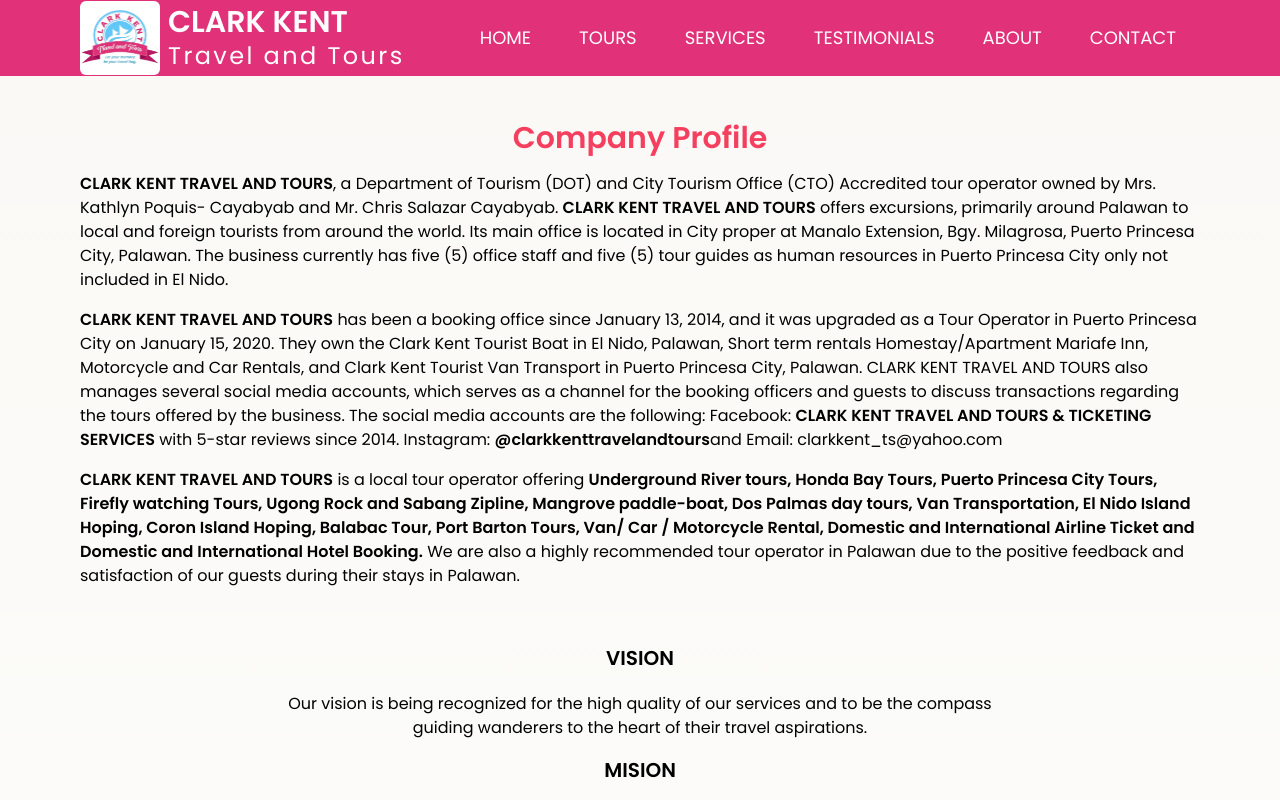
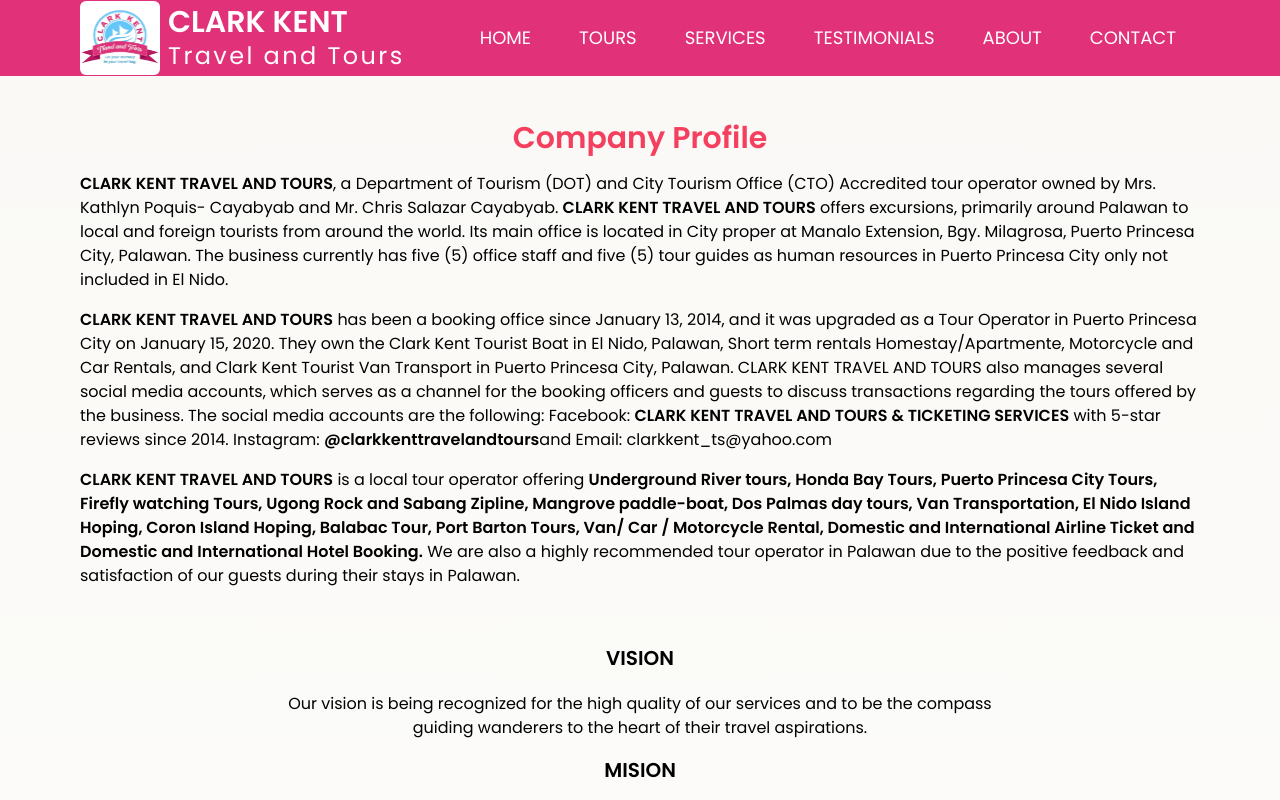
Before and after one commit to firemelon96/clark-kent-travel, a Next.js app: page /about in a window 1280 px wide. Shown: the top 800 px of the page. Built offline with nearby package versions, Linux system fonts and the light colour scheme.

Commit message:
remove mariafe inn text in about

```diff
--- a/app/(single-page)/about/page.tsx
+++ b/app/(single-page)/about/page.tsx
@@ -33,12 +33,12 @@
           been a booking office since January 13, 2014, and it was upgraded as a
           Tour Operator in Puerto Princesa City on January 15, 2020. They own
           the Clark Kent Tourist Boat in El Nido, Palawan, Short term rentals
-          Homestay/Apartment Mariafe Inn, Motorcycle and Car Rentals, and Clark
-          Kent Tourist Van Transport in Puerto Princesa City, Palawan. CLARK
-          KENT TRAVEL AND TOURS also manages several social media accounts,
-          which serves as a channel for the booking officers and guests to
-          discuss transactions regarding the tours offered by the business. The
-          social media accounts are the following: Facebook:{" "}
+          Homestay/Apartmente, Motorcycle and Car Rentals, and Clark Kent
+          Tourist Van Transport in Puerto Princesa City, Palawan. CLARK KENT
+          TRAVEL AND TOURS also manages several social media accounts, which
+          serves as a channel for the booking officers and guests to discuss
+          transactions regarding the tours offered by the business. The social
+          media accounts are the following: Facebook:{" "}
           <span className="font-semibold">
             CLARK KENT TRAVEL AND TOURS & TICKETING SERVICES
           </span>{" "}
```
